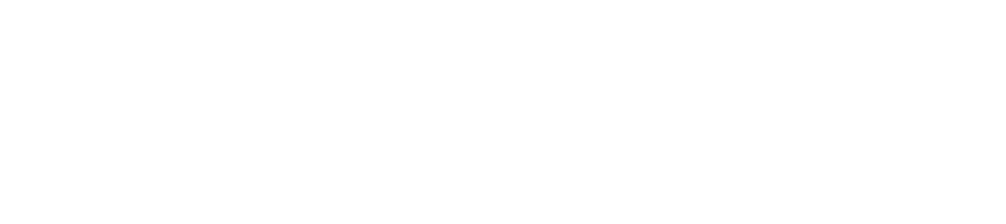
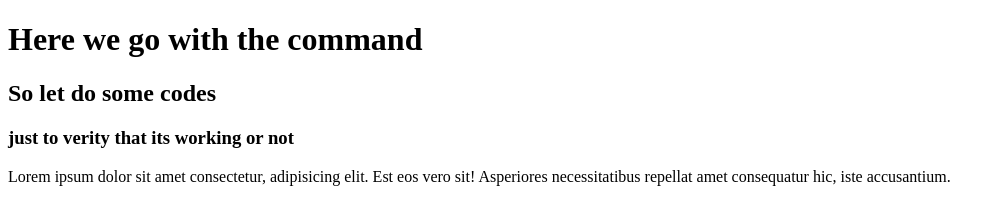
Before and after one commit to Samsul-abir/my-second-repo, a plain HTML site: page index.html in a window 1280 px wide. Shown: the whole page, without its empty margins (0-1006 px from the left). Drawn offline with Linux system fonts and the light colour scheme.

Commit message:
added header

```diff
--- a/index.html
+++ b/index.html
@@ -7,6 +7,9 @@
     <title>My Second Repo</title>
 </head>
 <body>
-
+    <h1>Here we go with the command</h1>
+    <h2>So let do some codes</h2>
+    <h3>just to verity that its working or not</h3>
+    <p>Lorem ipsum dolor sit amet consectetur, adipisicing elit. Est eos vero sit! Asperiores necessitatibus repellat amet consequatur hic, iste accusantium.</p>
 </body>
 </html>
```
